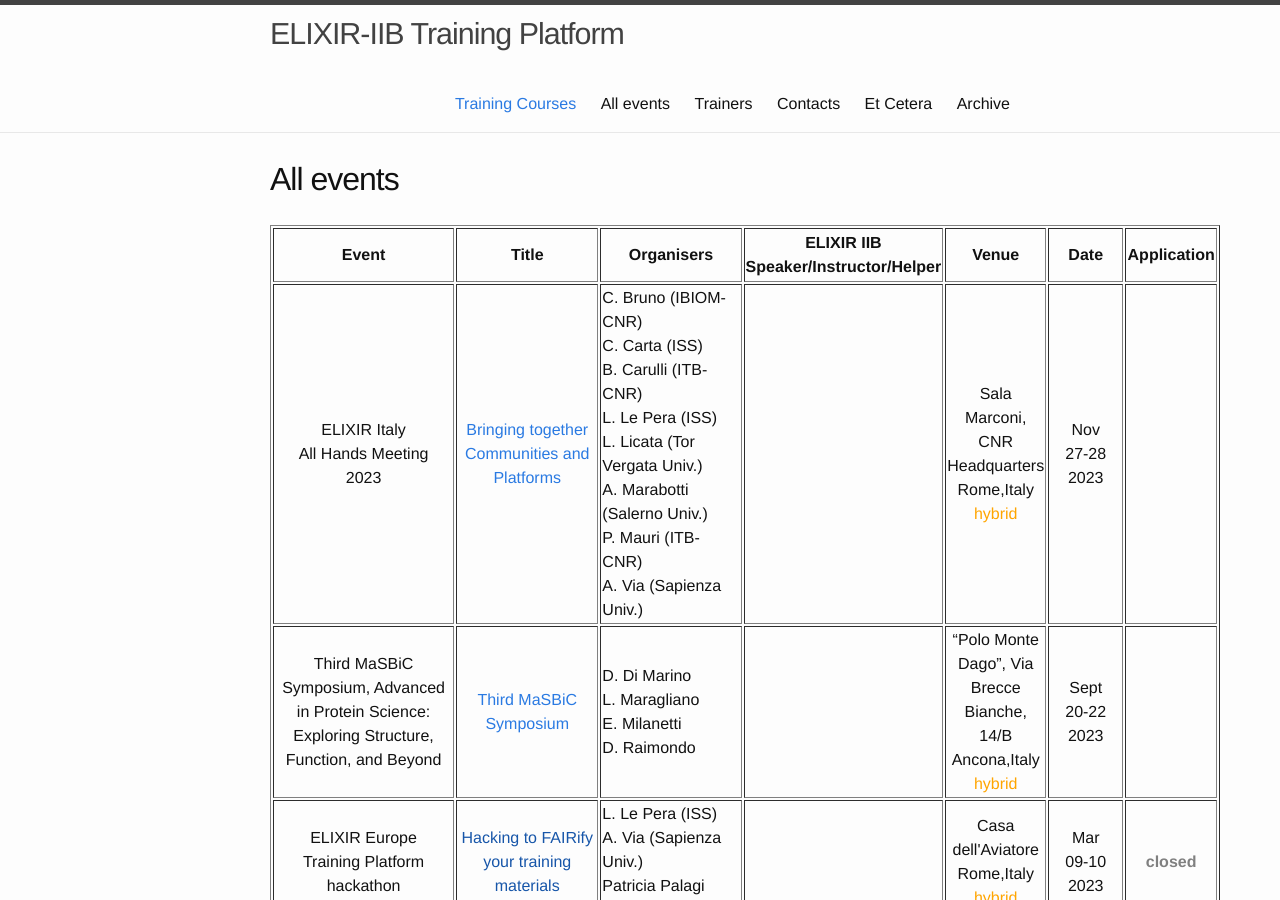
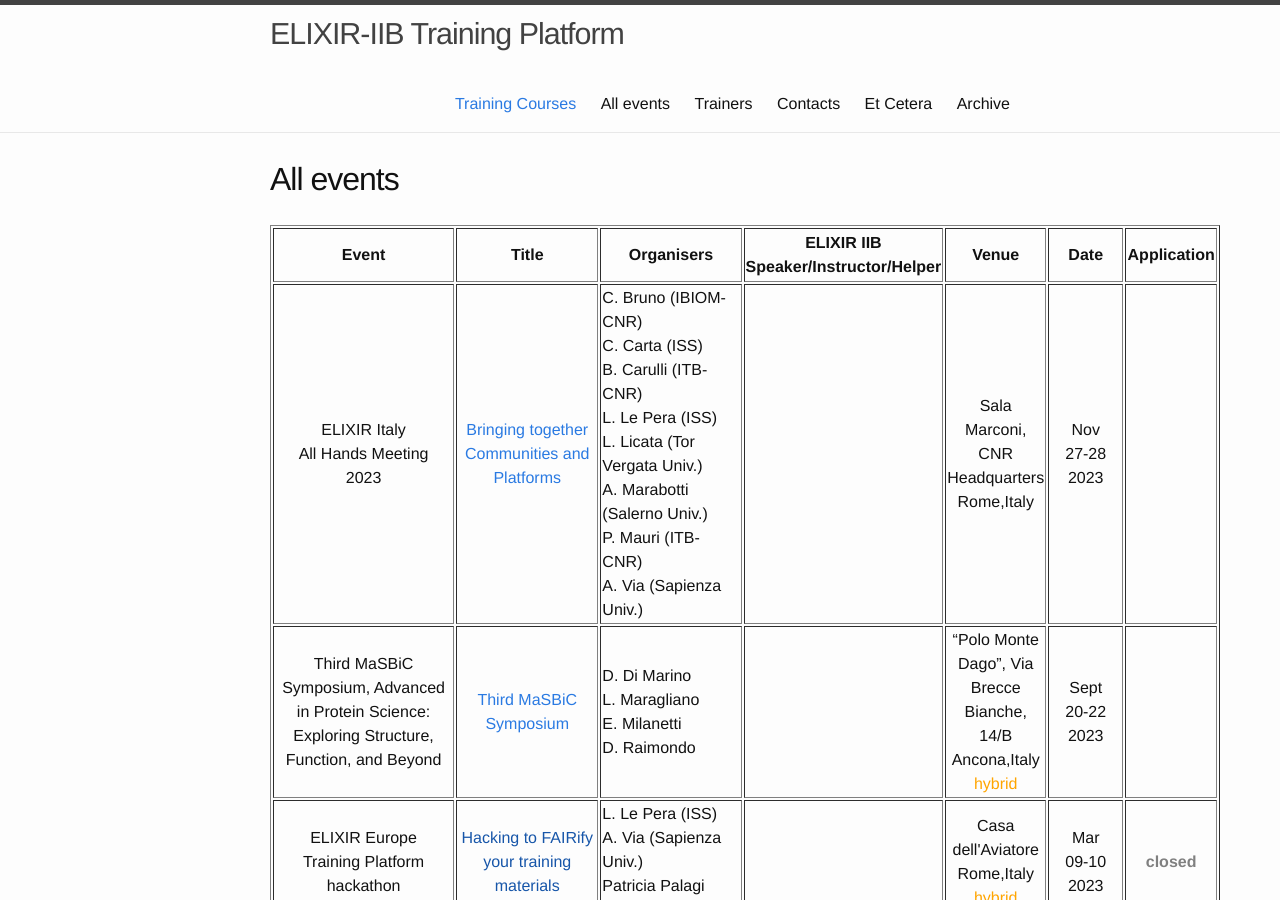
Before and after one commit to ELIXIR-IIB-training/website, a Jekyll site: the page built from _pages/01-all_events.md, in a window 1280 px wide and 900 px high. Built offline with Jekyll 4.4.1, drawn with Linux system fonts in a browser that asks for light colours.

Commit message:
Update 01-all_events.md

```diff
--- a/_pages/01-all_events.md
+++ b/_pages/01-all_events.md
@@ -21,7 +21,7 @@ permalink: /all_events/
    <td height="50" width="220" align="center"><a href= "https://elixir-iib-training.github.io/website/miscellaneous/ELIXIR_Italy_All_Hands_Meeting_2023.html">Bringing together Communities and Platforms</a></td>
    <td height="50" width="150">C. Bruno (IBIOM-CNR) <br>C. Carta (ISS) <br>B. Carulli (ITB-CNR)<br>L. Le Pera (ISS)<br>L. Licata (Tor Vergata Univ.)<br>A. Marabotti (Salerno Univ.)<br>P. Mauri (ITB-CNR)<br>A. Via (Sapienza Univ.)<br></td>
    <td height="50" width="150"></td>
-   <td height="50" align="center">Sala Marconi, CNR Headquarters <br>Rome,Italy<br><font color="orange">hybrid</font></td>
+   <td height="50" align="center">Sala Marconi, CNR Headquarters <br>Rome,Italy</td>
    <td height="50" width="75" align="center">Nov<br>27-28<br>2023</td>
    <td height="50" align="center"><font color="grey"><b></b></font></td>
 </tr>
```
